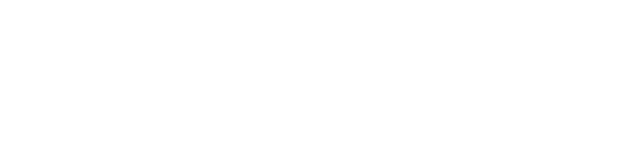
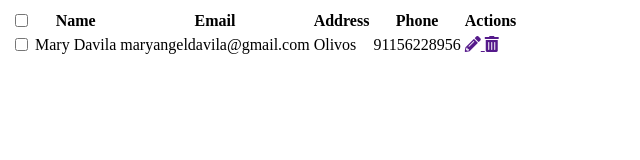
Before and after one commit to Ciervos/TP3-JS2, a website: page index.html in a window 1280 px wide. Shown: the whole page, without its empty margins (0-640 px from the left). Drawn offline with Linux system fonts and the light colour scheme.

Commit message:
HTML de la tabla de empleados agregada

```diff
--- a/index.html
+++ b/index.html
@@ -1,12 +1,48 @@
 <!DOCTYPE html>
 <html lang="en">
-<head>
-    <meta charset="UTF-8">
-    <meta name="viewport" content="width=device-width, initial-scale=1.0">
-    <meta http-equiv="X-UA-Compatible" content="ie=edge">
-    <title>Trabajo Práctico 3 - ADA </title>
-</head>
-<body>
-
-</body>
+  <head>
+    <meta charset="UTF-8" />
+    <meta name="viewport" content="width=device-width, initial-scale=1.0" />
+    <meta http-equiv="X-UA-Compatible" content="ie=edge" />
+    <link
+      rel="stylesheet"
+      href="https://use.fontawesome.com/releases/v5.11.2/css/all.css"
+      integrity="sha384-KA6wR/X5RY4zFAHpv/CnoG2UW1uogYfdnP67Uv7eULvTveboZJg0qUpmJZb5VqzN"
+      crossorigin="anonymous"
+    />
+    <title>Trabajo Práctico 3 - ADA</title>
+  </head>
+  <body>
+    <table>
+      <thead>
+        <tr>
+          <th>
+            <input type="checkbox" />
+          </th>
+          <th>Name</th>
+          <th>Email</th>
+          <th>Address</th>
+          <th>Phone</th>
+          <th>Actions</th>
+        </tr>
+      </thead>
+      <tbody>
+        <tr>
+          <td><input type="checkbox" /></td>
+          <td>Mary Davila</td>
+          <td>maryangeldavila@gmail.com</td>
+          <td>Olivos</td>
+          <td>91156228956</td>
+          <td>
+            <a href="">
+              <i class="fas fa-pencil-alt"></i>
+            </a>
+            <a href="">
+              <i class="fas fa-trash-alt"></i>
+            </a>
+          </td>
+        </tr>
+      </tbody>
+    </table>
+  </body>
 </html>
```
